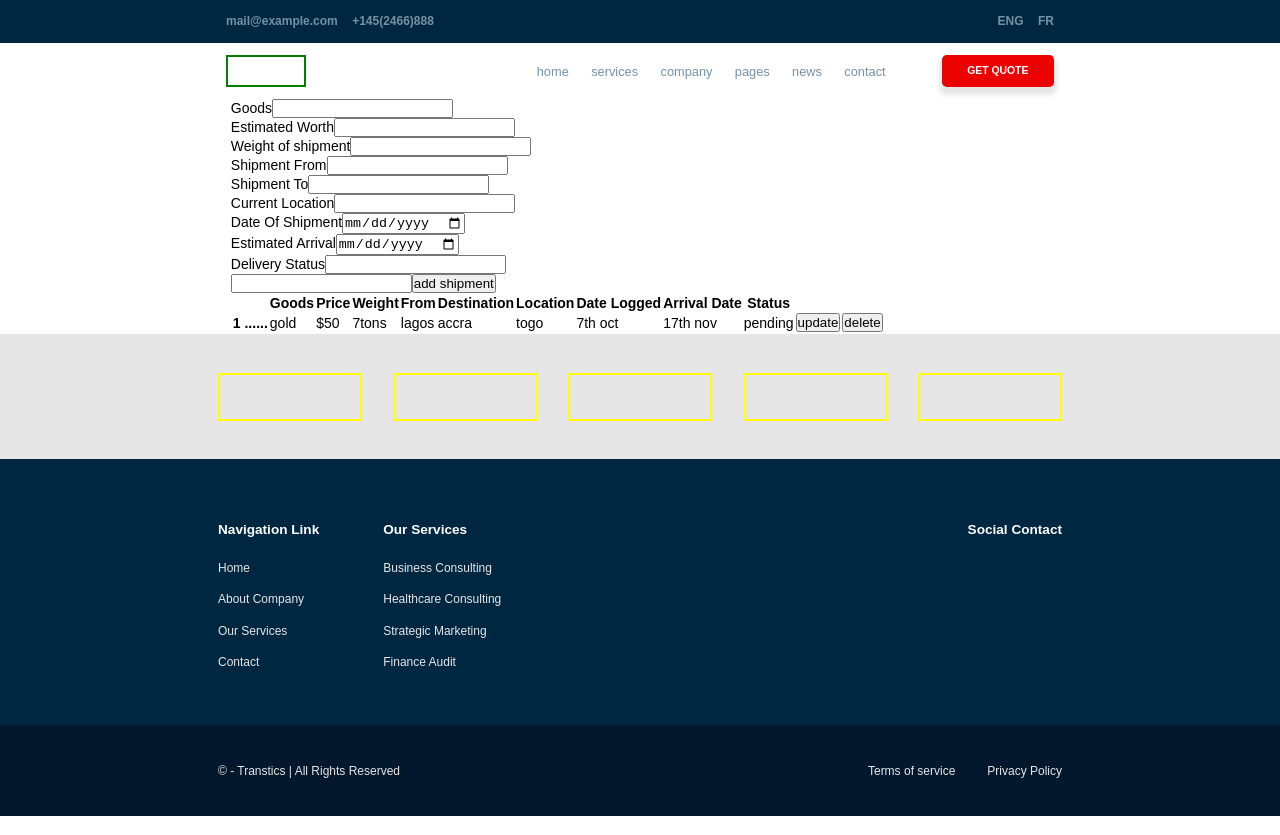
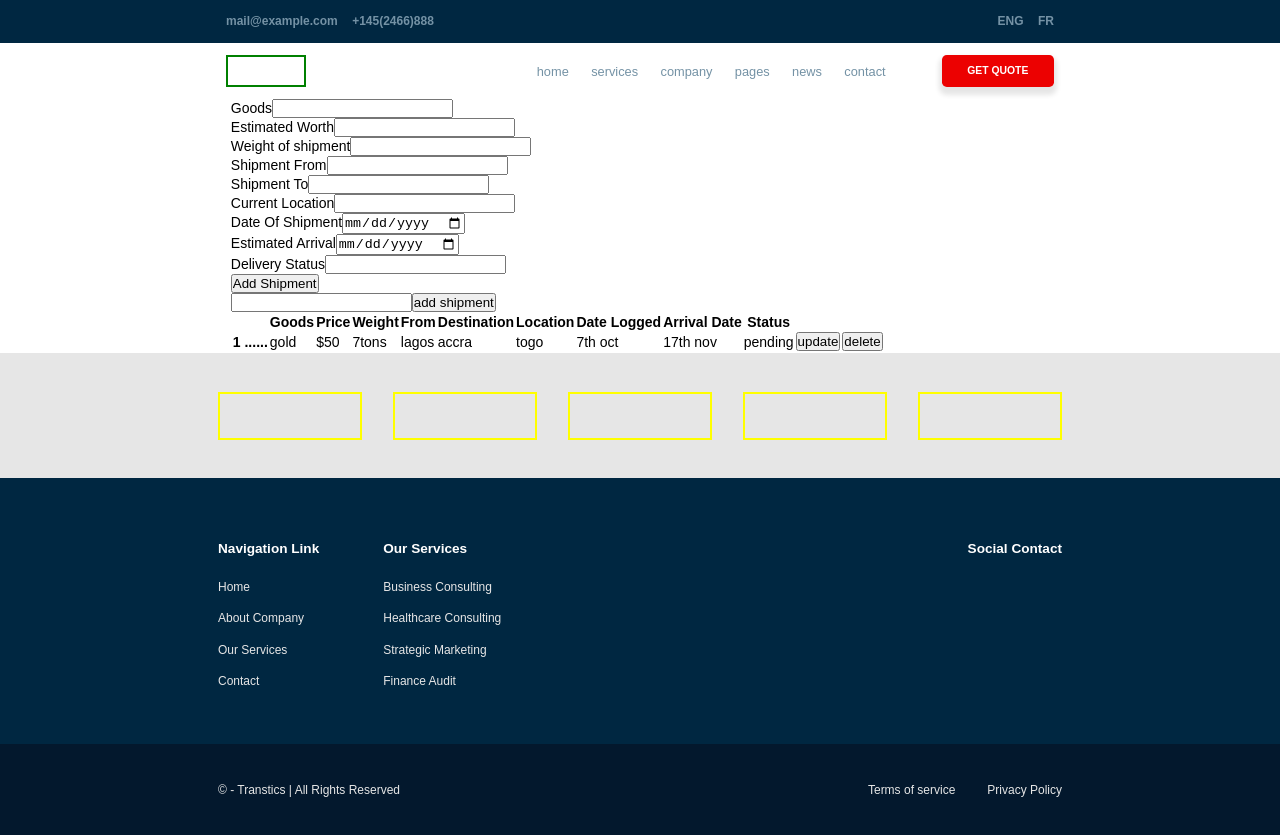
Before and after one commit to tracemycodes/fullstack_logistics_service_webapp, a React (Create React App) app: page /admin/dashboard in a window 1280 px wide. Built offline with nearby package versions, Linux system fonts and the light colour scheme.

Commit message:
submit button included

```diff
--- a/src/components/admin/Dashboard.js
+++ b/src/components/admin/Dashboard.js
@@ -104,6 +104,7 @@ const Dashboard = () => {
               onChange={handleOnChange}
             />
           </div>
+          <input type='submit' value='Add Shipment' />
         </form>
         <div className='search-bar'>
           <form>
```
